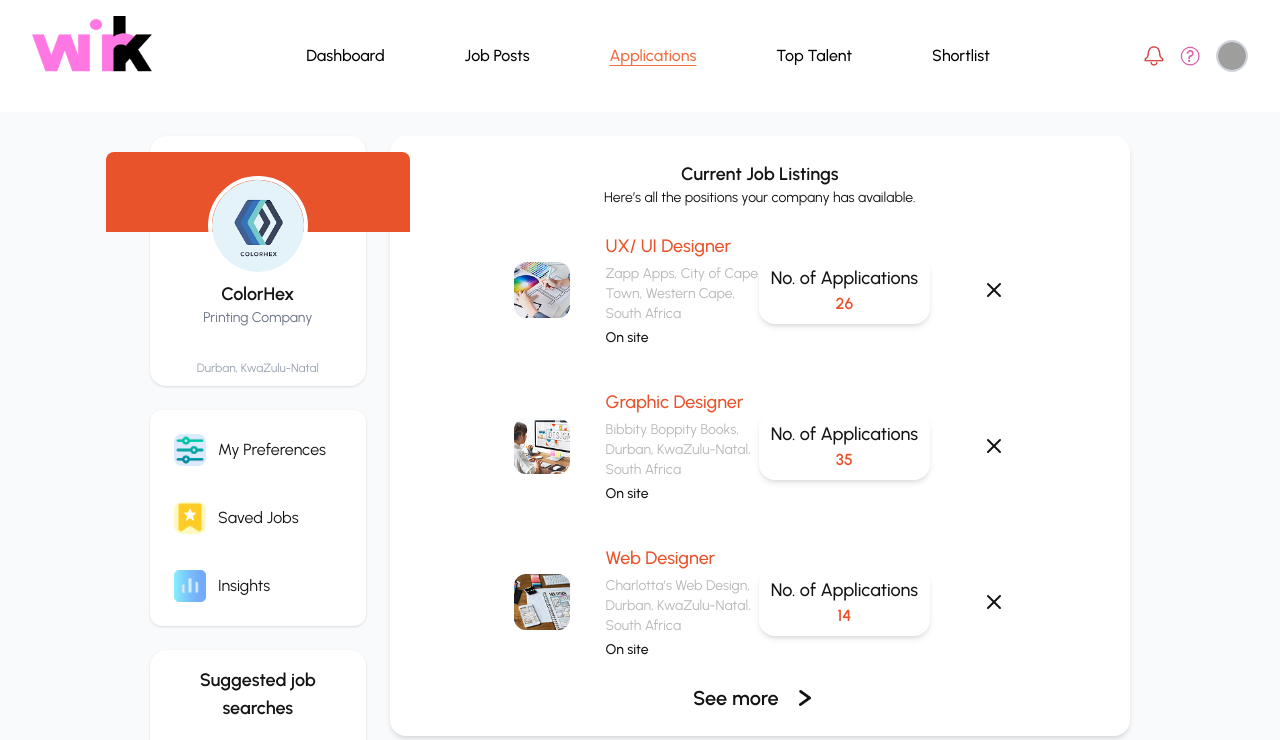
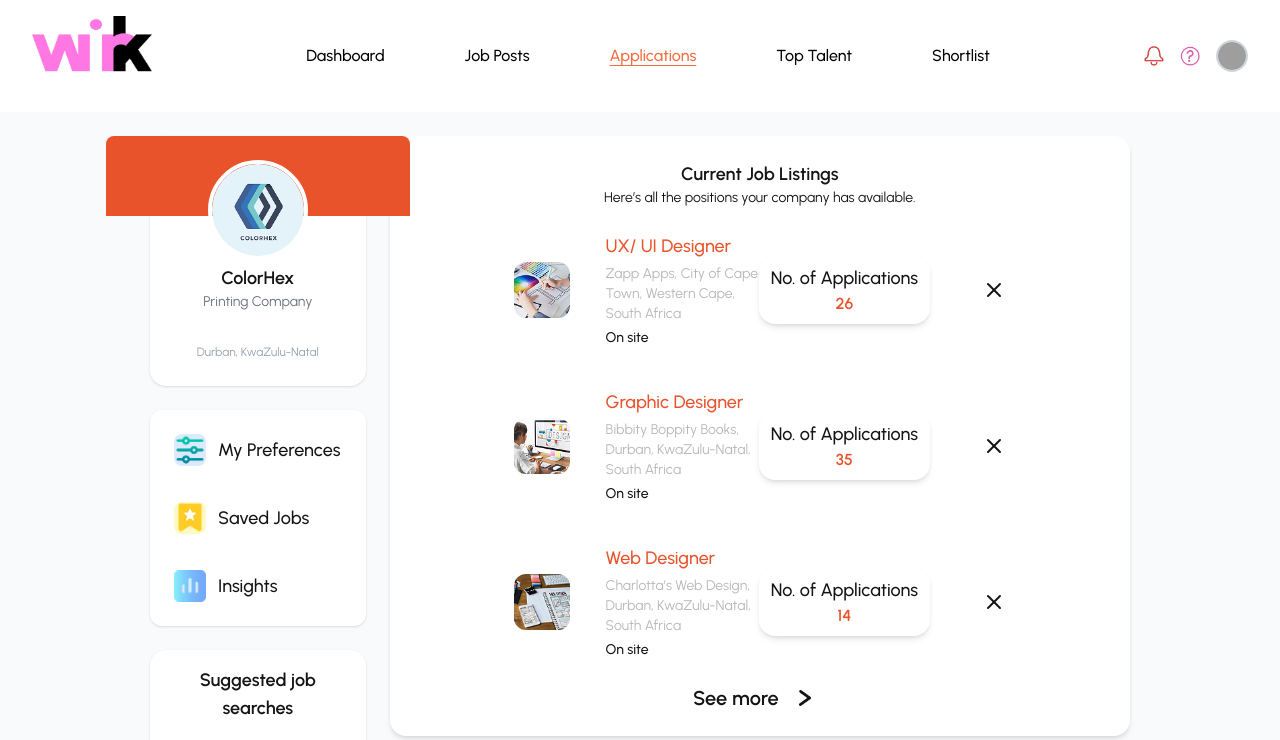
Before and after one commit to CodeV0123/wirk, a React (Vite) app: page /applications in a window 1280 px wide. Shown: the top 740 px of the page. Built offline with nearby package versions, Linux system fonts and the light colour scheme; grey boxes are pictures that could not be loaded.

Commit message:
Refactor Applications component styles for improved consistency and readability

```diff
--- a/src/components/Applications/Applications.jsx
+++ b/src/components/Applications/Applications.jsx
@@ -22,7 +22,7 @@ const Applications = () => {
         {/* Sidebar */}
         <aside className="w-[22%] space-y-6">
           {/* Profile Card */}
-          <div className="bg-white p-4 rounded-2xl shadow h-[250px]">
+          <div className="bg-white rounded-2xl shadow h-[250px]">
             <div className="flex justify-center">
               <div className="relative">
                 <div className="bg-[#e9532b] w-76 h-20 rounded-t-lg"></div>
@@ -50,19 +50,19 @@ const Applications = () => {
             className="space-y-1 bg-white p-3 rounded-xl shadow flex flex-col gap-2 text-[#141414]"
             style={{ fontFamily: "Urbanist" }}
           >
-            <div className="p-3 flex items-center cursor-pointer hover:bg-pink-50">
+            <div className="p-3 flex items-center cursor-pointer hover:bg-pink-50 font-medium text-lg">
               <div className="w-8 h-8 bg-blue-100 rounded-lg flex items-center justify-center mr-3">
                 <img src={option1} alt="My Preferences Icon" />
               </div>
               <span>My Preferences</span>
             </div>
-            <div className="p-3 flex items-center cursor-pointer hover:bg-pink-50">
+            <div className="p-3 flex items-center cursor-pointer hover:bg-pink-50 font-medium text-lg">
               <div className="w-8 h-8 bg-yellow-100 rounded-lg flex items-center justify-center mr-3">
                 <img src={option2} alt="Saved Jobs Icon" />
               </div>
               <span>Saved Jobs</span>
             </div>
-            <div className="p-3 flex items-center cursor-pointer hover:bg-pink-50">
+            <div className="p-3 flex items-center cursor-pointer hover:bg-pink-50 font-medium text-lg">
               <div className="w-8 h-8 bg-blue-100 rounded-lg flex items-center justify-center mr-3">
                 <img src={option3} alt="Insights Icon" />
               </div>
```
